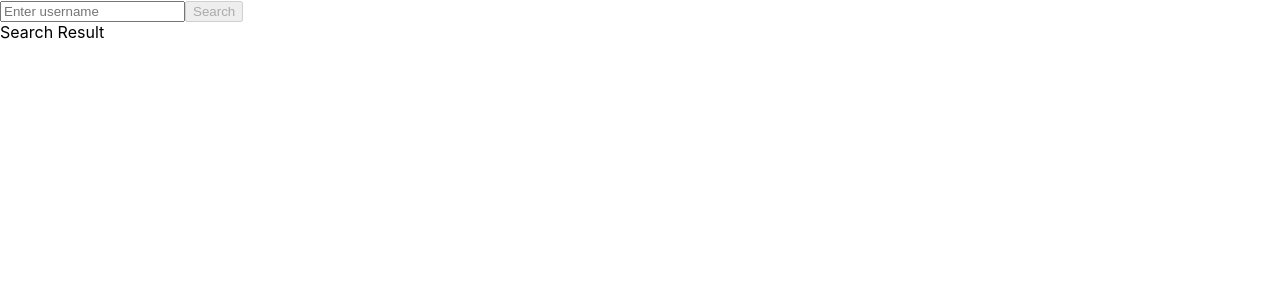
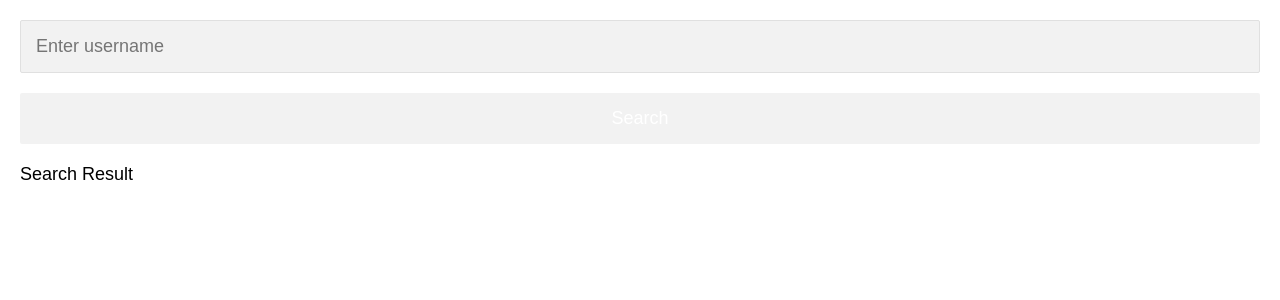
Before and after one commit to kownacki/movie-search, a React (Create React App) app: page / in a window 1280 px wide. Shown: the top 300 px of the page. Built offline with nearby package versions, Linux system fonts and the light colour scheme.

Commit message:
Add styled button and search.

```diff
--- a/package.json
+++ b/package.json
@@ -11,12 +11,15 @@
     "@types/react": "^16.9.0",
     "@types/react-dom": "^16.9.0",
     "@types/react-redux": "^7.1.9",
+    "@types/styled-components": "^5.1.1",
+    "dotenv": "^8.2.0",
     "lodash": "^4.17.19",
     "react": "^16.13.1",
     "react-dom": "^16.13.1",
     "react-redux": "^7.2.0",
     "react-scripts": "3.4.1",
     "redux": "^4.0.5",
+    "styled-components": "^5.1.1",
     "typescript": "~3.7.2"
   },
   "scripts": {
--- a/src/components/App.tsx
+++ b/src/components/App.tsx
@@ -1,7 +1,10 @@
 import * as React from 'react';
-import {useState} from "react";
+import {useState} from 'react';
+import '../index.css';
 import * as OMDb from '../OMDb';
-import SearchResults from "./SearchResults";
+import SearchInput from './SearchInput';
+import SearchResults from './SearchResults';
+import SearchButton from './SearchButton';
 
 const handleClick = async (searchInputText: string) => {
   const result = await OMDb.search(encodeURIComponent(searchInputText));
@@ -13,19 +16,19 @@ const App = () => {
 
   return (
     <div className="App">
-      <input
+      <SearchInput
         className="search-input"
         placeholder="Enter username"
         onChange={(event: React.ChangeEvent<HTMLInputElement>) => setSearchInputText(event.currentTarget.value)}
         type="text"
       />
-      <button
+      <SearchButton
         className="search-button"
         disabled={!searchInputText}
         onClick={() => handleClick(searchInputText)}
       >
         Search
-      </button>
+      </SearchButton>
       <SearchResults />
     </div>
   );
--- /dev/null
+++ b/src/components/SearchButton.tsx
@@ -0,0 +1,28 @@
+import styled from 'styled-components';
+
+const SearchButton = styled.button`
+  color: white;
+  background: var(--primary-color);
+  border: none;
+  border-radius: 2px;
+  width: 100%;
+  padding: 15px 0;
+  margin-bottom: 20px;
+  text-align: center;
+  text-decoration: none;
+  display: inline-block;
+  font-size: 18px;
+  cursor: pointer;
+  transition: background-color ease 0.3s;
+
+  &:hover {
+    opacity: 0.8;
+  }
+
+  &[disabled] {
+    background: var(--light-grey);
+    cursor: auto;
+  }
+`;
+
+export default SearchButton;
--- /dev/null
+++ b/src/components/SearchInput.tsx
@@ -0,0 +1,15 @@
+import styled from 'styled-components';
+
+const SearchInput = styled.input`
+  background: var(--light-grey);
+  border: solid 1px var(--dark-grey);
+  border-radius: 2px;
+  display: block;
+  width: 100%;
+  box-sizing: border-box;
+  padding: 15px;
+  margin-bottom: 20px;
+  font-size: 18px;
+`;
+
+export default SearchInput;
--- a/src/index.css
+++ b/src/index.css
@@ -1,13 +1,7 @@
 body {
-  margin: 0;
-  font-family: -apple-system, BlinkMacSystemFont, 'Segoe UI', 'Roboto', 'Oxygen',
-    'Ubuntu', 'Cantarell', 'Fira Sans', 'Droid Sans', 'Helvetica Neue',
-    sans-serif;
-  -webkit-font-smoothing: antialiased;
-  -moz-osx-font-smoothing: grayscale;
+  font: 18px Arial;
+  margin: 20px;
+  --primary-color: #2C9CDB;
+  --light-grey: #F2F2F2;
+  --dark-grey: #E0E0E0;
 }
-
-code {
-  font-family: source-code-pro, Menlo, Monaco, Consolas, 'Courier New',
-    monospace;
-}
```
Also changed, not shown: 1 other file (tests, documents, lock files or other folders).
